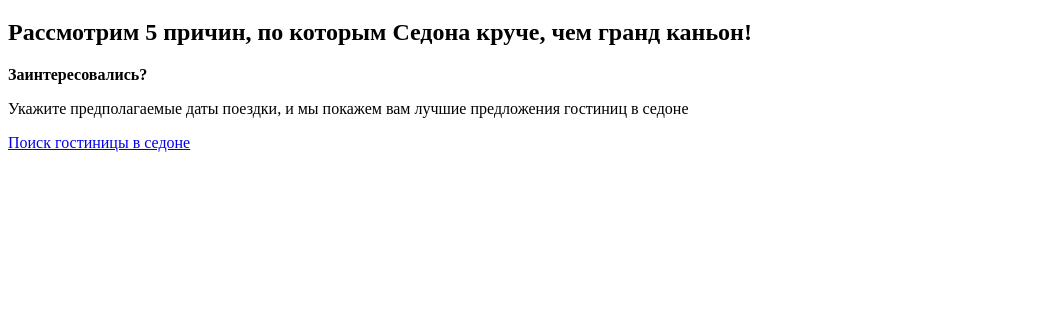
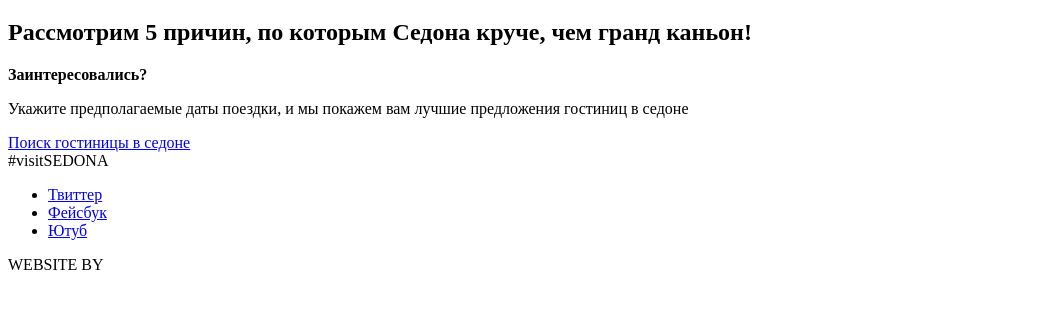
Before and after one commit to Alexeleet/985601-sedona-25, a plain HTML site: page index.html in a window 1280 px wide. Shown: the part 209-518 px from the top of the page, without its empty margins (0-1059 px from the left). Drawn offline with Linux system fonts and the light colour scheme.

Commit message:
Сформировал футер

```diff
--- a/index.html
+++ b/index.html
@@ -26,5 +26,18 @@
   <p>Укажите предполагаемые даты поездки, и мы покажем вам лучшие предложения гостиниц в седоне</p>
   <a class="button" href="search.html">Поиск гостиницы в седоне</a>
 </main>
+<footer class="main-footer">
+  <span>#visitSEDONA</span>
+<div>
+  <ul>
+  <li><a class="social-button" href="#">Твиттер</a></li>
+    <li><a class="social-button" href="#">Фейсбук</a></li>
+      <li><a class="social-button" href="#">Ютуб</a></li>
+  </ul>
+</div>
+<p class="footer-copyright">WEBSITE BY<a class="HTMLacademy-icon" href="httml://htmlacademy.ru">
+</a>
+</p>
+</footer>
     </body>
 </html>
```
